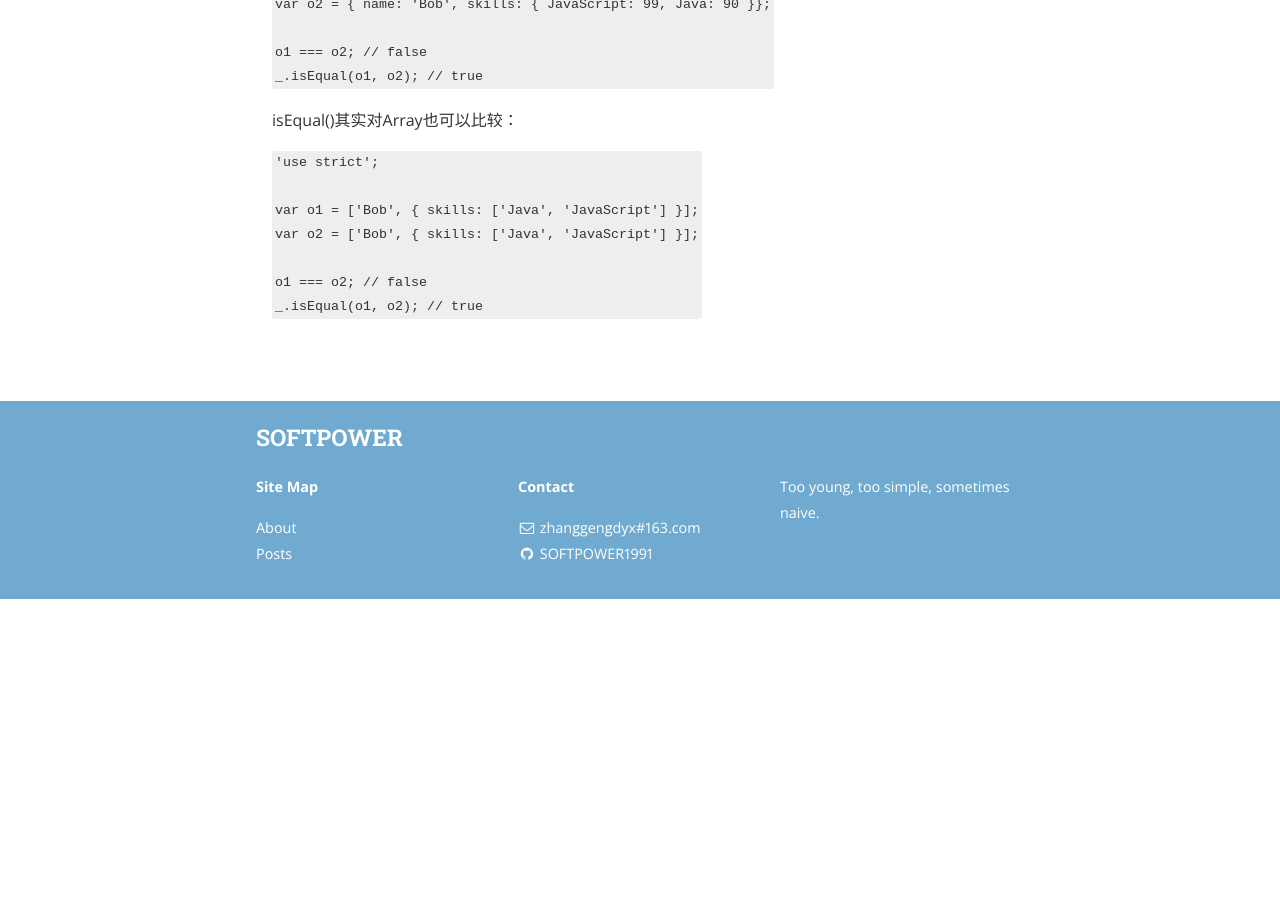
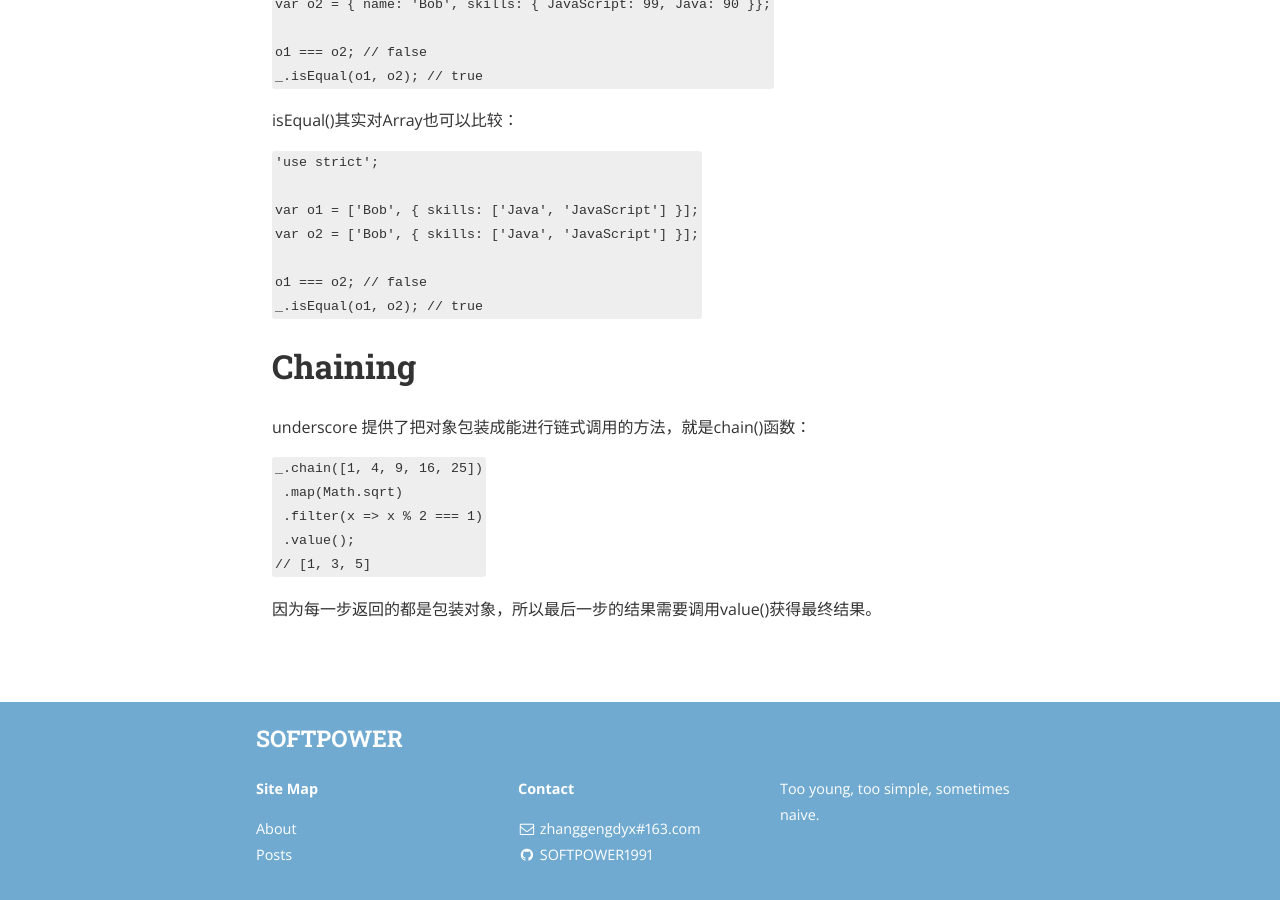
Before and after one commit to SOFTPOWER1991/SOFTPOWER1991.github.io, a Jekyll site: the page built from _posts/2016-07-12-JS-jQuery.markdown, in a window 1280 px wide and 900 px high, scrolled down 24672 px. Built offline with Jekyll 4.4.1, drawn with Linux system fonts in a browser that asks for light colours; nearby versions of some CDN libraries; a style sheet for code colours, icons or effects is not loaded; before the commit the page ends 25271 px from its top, so only the background shows below that.

Commit message:
add a new post about Chaining

````diff
--- a/_posts/2016-07-12-JS-jQuery.markdown
+++ b/_posts/2016-07-12-JS-jQuery.markdown
@@ -1121,3 +1121,17 @@ var o2 = ['Bob', { skills: ['Java', 'JavaScript'] }];
 o1 === o2; // false
 _.isEqual(o1, o2); // true
 ```
+
+#  Chaining
+
+underscore 提供了把对象包装成能进行链式调用的方法，就是chain()函数：
+
+```
+_.chain([1, 4, 9, 16, 25])
+ .map(Math.sqrt)
+ .filter(x => x % 2 === 1)
+ .value();
+// [1, 3, 5]
+```
+
+因为每一步返回的都是包装对象，所以最后一步的结果需要调用value()获得最终结果。
````
